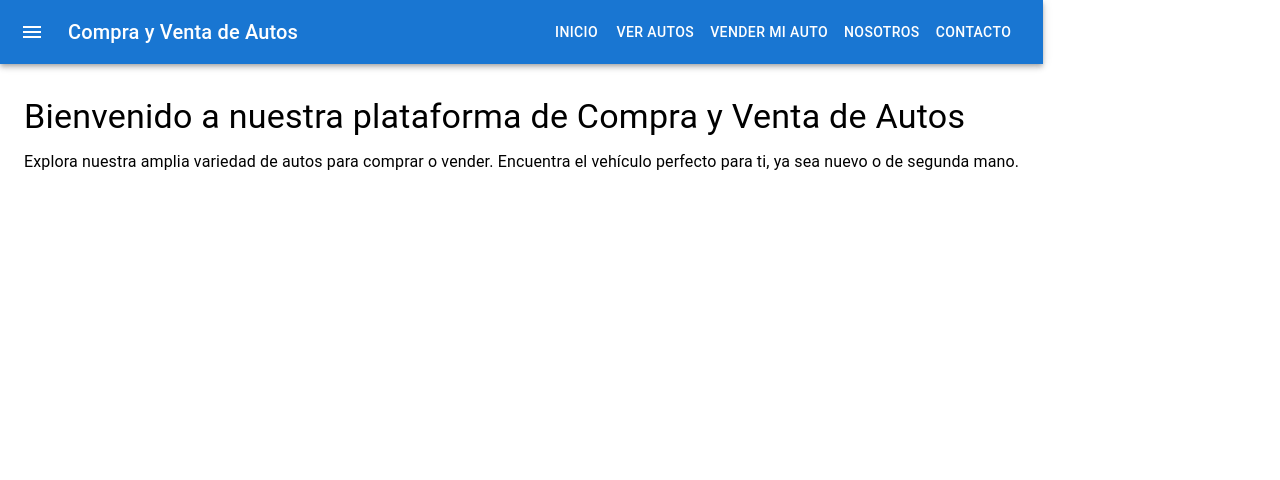
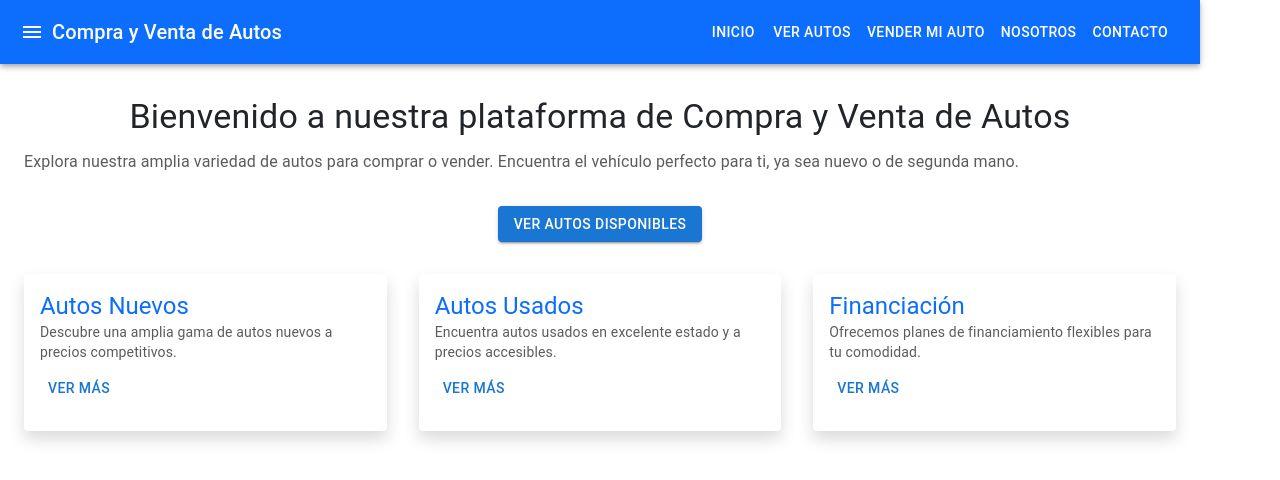
Before and after one commit to QUES1TO/frontprogra3, a React (Create React App) app: page /inicio in a window 1280 px wide. Shown: the top 480 px of the page. Built offline with nearby package versions, Linux system fonts and the light colour scheme; no server answers.

Commit message:
boostrap en inicio component

```diff
--- a/package.json
+++ b/package.json
@@ -10,6 +10,7 @@
     "@testing-library/jest-dom": "^5.17.0",
     "@testing-library/react": "^13.4.0",
     "@testing-library/user-event": "^13.5.0",
+    "bootstrap": "^5.3.3",
     "mui-file-input": "^4.0.4",
     "react": "^18.2.0",
     "react-dom": "^18.2.0",
--- a/src/Components/InicioComponent.js
+++ b/src/Components/InicioComponent.js
@@ -1,48 +1,97 @@
 import React from 'react';
 import { Link } from 'react-router-dom';
-import { Box, Typography, Button, Grid, Paper, Container, AppBar, Toolbar, IconButton } from '@mui/material';
+import { Box, Typography, Button, Container, AppBar, Toolbar, IconButton, Grid, Card, CardContent } from '@mui/material';
 import MenuIcon from '@mui/icons-material/Menu';
+import 'bootstrap/dist/css/bootstrap.min.css';
 
 const InicioComponent = () => {
   return (
     <div>
       {/* Navbar */}
-      <AppBar position="sticky">
+      <AppBar position="sticky" className="bg-primary">
         <Toolbar>
-          <IconButton edge="start" color="inherit" aria-label="menu" sx={{ mr: 2 }}>
+          <IconButton edge="start" color="inherit">
             <MenuIcon />
           </IconButton>
-          <Typography variant="h6" sx={{ flexGrow: 1 }}>
+          <Typography variant="h6" sx={{ flexGrow: 1 }} className="text-white">
             Compra y Venta de Autos
           </Typography>
-          <Button color="inherit" component={Link} to="/">
+          <Button color="inherit" component={Link} to="/" className="text-white">
             Inicio
           </Button>
-          <Button color="inherit" component={Link} to="/autos">
+          <Button color="inherit" component={Link} to="/autos" className="text-white">
             Ver Autos
           </Button>
-          <Button color="inherit" component={Link} to="/vender">
+          <Button color="inherit" component={Link} to="/vender" className="text-white">
             Vender mi Auto
           </Button>
-          <Button color="inherit" component={Link} to="/nosotros">
+          <Button color="inherit" component={Link} to="/nosotros" className="text-white">
             Nosotros
           </Button>
-          <Button color="inherit" component={Link} to="/contacto">
+          <Button color="inherit" component={Link} to="/contacto" className="text-white">
             Contacto
           </Button>
         </Toolbar>
       </AppBar>
 
       {/* Contenido principal */}
-      <Container>
+      <Container className="my-4">
         <Box my={4}>
-          <Typography variant="h4" component="h1" gutterBottom>
+          <Typography variant="h4" component="h1" gutterBottom className="text-center">
             Bienvenido a nuestra plataforma de Compra y Venta de Autos
           </Typography>
-          <Typography variant="body1" paragraph>
+          <Typography variant="body1" paragraph className="text-muted text-justify">
             Explora nuestra amplia variedad de autos para comprar o vender. Encuentra el vehículo perfecto para ti, ya sea nuevo o de segunda mano.
           </Typography>
+          <div className="text-center">
+            <Button variant="contained" color="primary" className="mt-3">
+              Ver Autos Disponibles
+            </Button>
+          </div>
         </Box>
+
+        {/* Sección destacada con tarjetas */}
+        <Grid container spacing={4}>
+          <Grid item xs={12} md={4}>
+            <Card className="shadow">
+              <CardContent>
+                <Typography variant="h5" component="h2" className="text-primary">
+                  Autos Nuevos
+                </Typography>
+                <Typography variant="body2" className="text-muted">
+                  Descubre una amplia gama de autos nuevos a precios competitivos.
+                </Typography>
+                <Button className="mt-2 btn btn-primary">Ver más</Button>
+              </CardContent>
+            </Card>
+          </Grid>
+          <Grid item xs={12} md={4}>
+            <Card className="shadow">
+              <CardContent>
+                <Typography variant="h5" component="h2" className="text-primary">
+                  Autos Usados
+                </Typography>
+                <Typography variant="body2" className="text-muted">
+                  Encuentra autos usados en excelente estado y a precios accesibles.
+                </Typography>
+                <Button className="mt-2 btn btn-success">Ver más</Button>
+              </CardContent>
+            </Card>
+          </Grid>
+          <Grid item xs={12} md={4}>
+            <Card className="shadow">
+              <CardContent>
+                <Typography variant="h5" component="h2" className="text-primary">
+                  Financiación
+                </Typography>
+                <Typography variant="body2" className="text-muted">
+                  Ofrecemos planes de financiamiento flexibles para tu comodidad.
+                </Typography>
+                <Button className="mt-2 btn btn-info">Ver más</Button>
+              </CardContent>
+            </Card>
+          </Grid>
+        </Grid>
       </Container>
     </div>
   );
```
Also changed, not shown: 1 other file (tests, documents, lock files or other folders).
